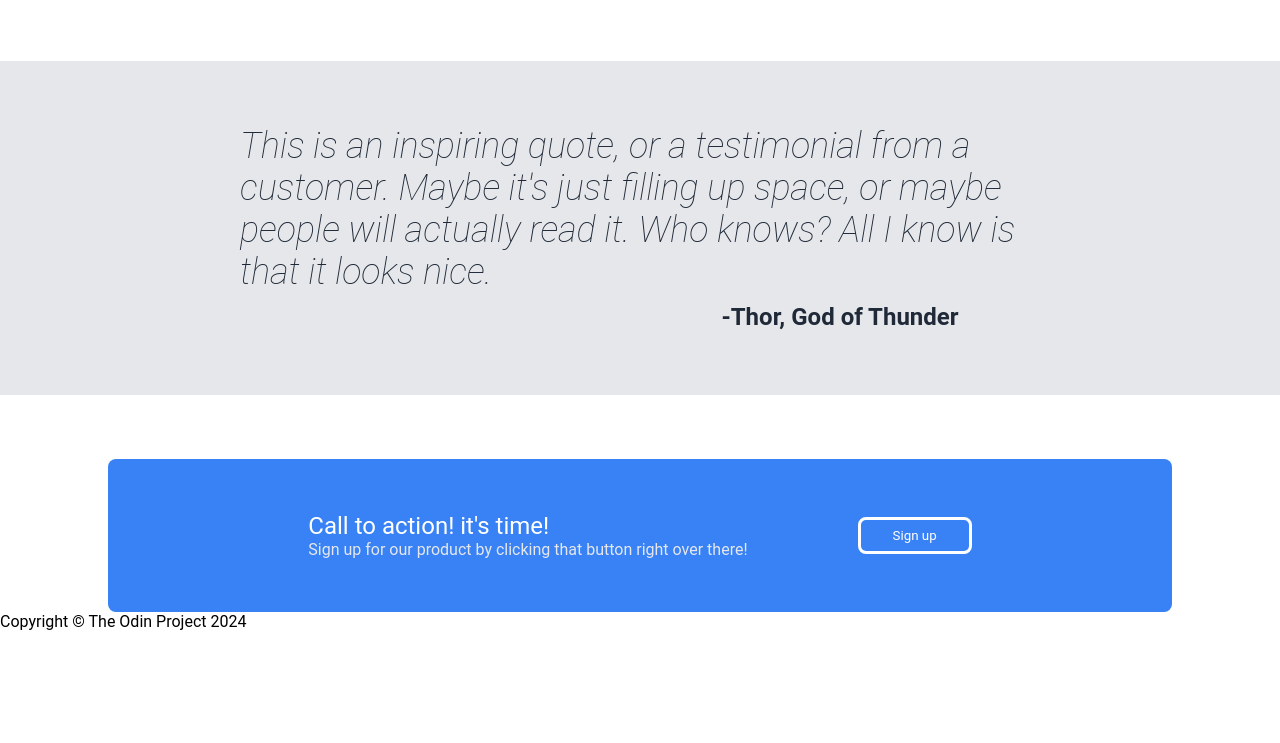
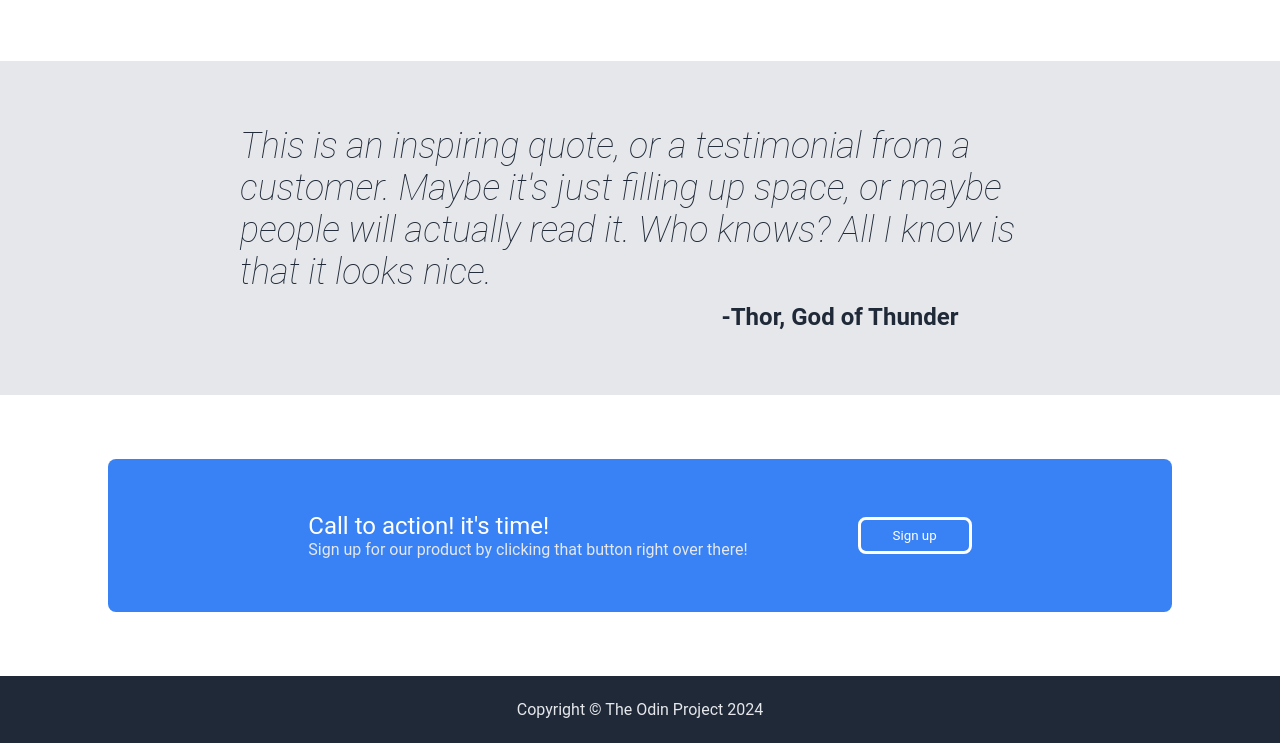
Before and after one commit to adhilkhan2023/landing-page, a plain HTML site: page index.html in a window 1280 px wide. Shown: the part 683-1426 px from the top of the page. Before the commit the page ends 1314 px from the top, so only its background shows below. Drawn offline with Linux system fonts and the light colour scheme.

Commit message:
Add styling to the Footer

```diff
--- a/css/style.css
+++ b/css/style.css
@@ -165,3 +165,13 @@
   background-color: #3882F6;
   color: white;
 }
+
+.footer{
+  display: flex;
+  justify-content: center;
+  align-items: center;
+  background-color: #1F2937;
+  color: #E5E7EB;
+  padding: 24px;
+  margin-top: 64px;
+}
```
